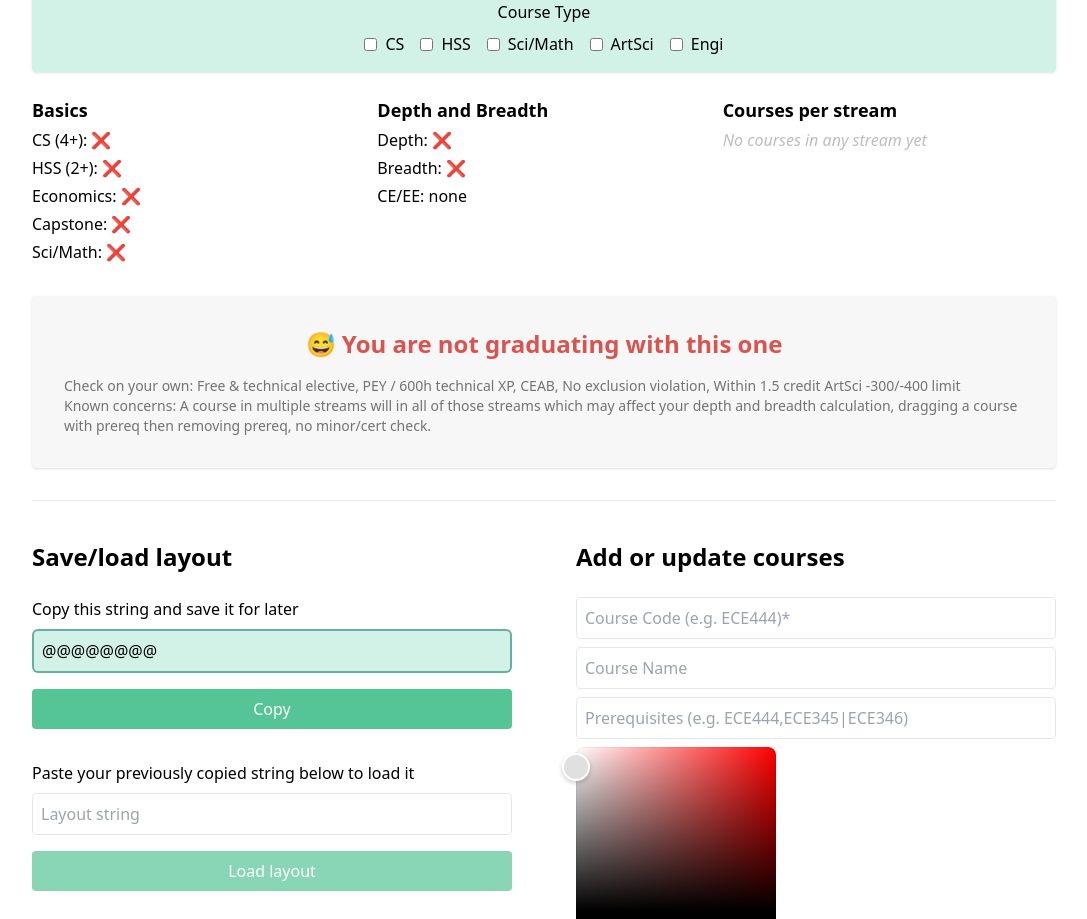
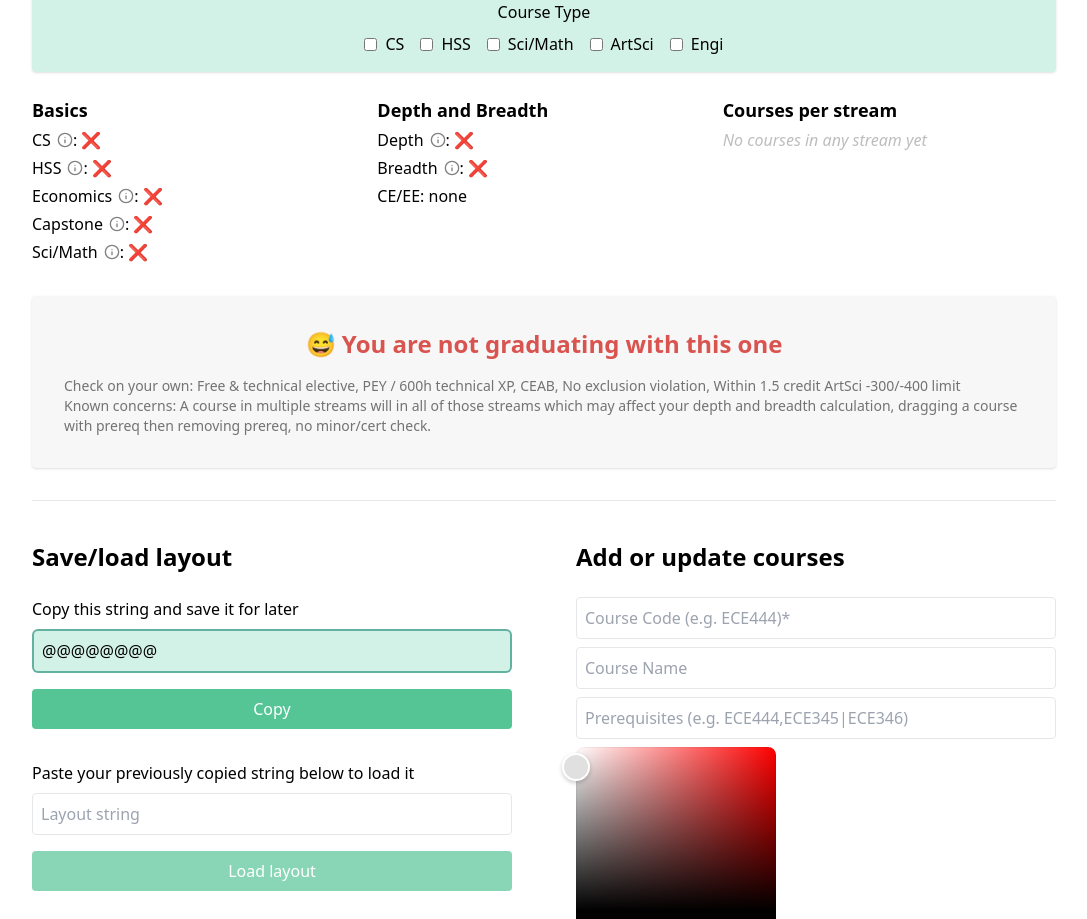
Before and after one commit to sunnwydays/ecepathmaker, a React (Vite) app: page / in a window 1280 px wide. Shown: the part 920-1839 px from the top of the page, without its empty margins (96-1183 px from the left). Built offline with nearby package versions, Linux system fonts and the light colour scheme.

Commit message:
Add clickable tooltips to graduation requirements

```diff
--- a/src/components/WillYouGraduate.tsx
+++ b/src/components/WillYouGraduate.tsx
@@ -1,6 +1,8 @@
 import { FC } from 'react';
 import { StreamRequirements } from "../types/CourseTypes";
 import { BarChart } from '@mui/x-charts/BarChart';
+import { ClickableTooltip } from './ClickableTooltip';
+import { TooltipProvider } from './ui/tooltip';
 
 interface WillYouGraduateProps {
     conditions: StreamRequirements;
@@ -43,21 +45,45 @@ const WillYouGraduate: FC<WillYouGraduateProps> = ({ conditions }) => {
             <div className="grid grid-cols-3 gap-3">
                 <div className='mb-4'>
                     <h3 className="text-lg font-semibold mb-1">Basics</h3>
+                    <TooltipProvider>
                     <ul className="space-y-1">
-                        <li>CS (4+): {conditions.hasCS ? '✅' : '❌'}</li>
-                        <li>HSS (2+): {conditions.hasHSS ? '✅' : '❌'}</li>
-                        <li>Economics: {conditions.hasEconomics ? '✅' : '❌'}</li>
-                        <li>Capstone: {conditions.hasCapstone ? '✅' : '❌'}</li>
-                        <li>Sci/Math: { conditions.hasSciMath ? '✅' : '❌' }</li>
+
+                        <li className='flex items-center'>
+                            CS<ClickableTooltip>At least 4 complementary study electives (including HSS)</ClickableTooltip>
+                            : {conditions.hasCS ? '✅' : '❌'}
+                        </li>
+                        <li className='flex items-center'>
+                            HSS<ClickableTooltip>At least 2 humanities/social science electives</ClickableTooltip>
+                            : {conditions.hasHSS ? '✅' : '❌'}
+                        </li>
+                        <li className='flex items-center'>
+                            Economics<ClickableTooltip>ECE472 required</ClickableTooltip>
+                            : {conditions.hasEconomics ? '✅' : '❌'}
+                        </li>
+                        <li className='flex items-center'>
+                            Capstone<ClickableTooltip>Both halves of the fourth-year capstone required</ClickableTooltip>
+                            : {conditions.hasCapstone ? '✅' : '❌'}
+                        </li>
+                        <li className='flex items-center'>
+                            Sci/Math<ClickableTooltip>At least 1 math/science (Area 7) course</ClickableTooltip>
+                            : { conditions.hasSciMath ? '✅' : '❌' }
+                        </li>
                     </ul>
+                    </TooltipProvider>
                 </div>
                 <div>
                     <h3 className="text-lg font-semibold mb-1">Depth and Breadth</h3>
                     <ul className='space-y-1'>
-                        <li>Depth: {conditions.hasDepth ? '✅' : '❌'}</li>
+                        <li className='flex items-center'>
+                            Depth<ClickableTooltip>Has stream kernel + 2 other stream courses</ClickableTooltip>
+                            : {conditions.hasDepth ? '✅' : '❌'}
+                        </li>
                         {conditions.depthStreams?.length > 0 &&
                             <li>Depth streams: {conditions.depthStreams?.join(', ')}</li>}
-                        <li>Breadth: {conditions.hasBreadth ? '✅' : '❌'}</li>
+                        <li className='flex items-center'>
+                            Breadth<ClickableTooltip>Has stream kernel</ClickableTooltip>
+                            : {conditions.hasBreadth ? '✅' : '❌'}
+                        </li>
                         {conditions.breadthStreams?.length > 0 &&
                             <li>Breadth streams: {conditions.breadthStreams?.join(', ')}</li>}
                         <li>CE/EE: {conditions.ceOrEE ? <b className='font-semibold'>
```
